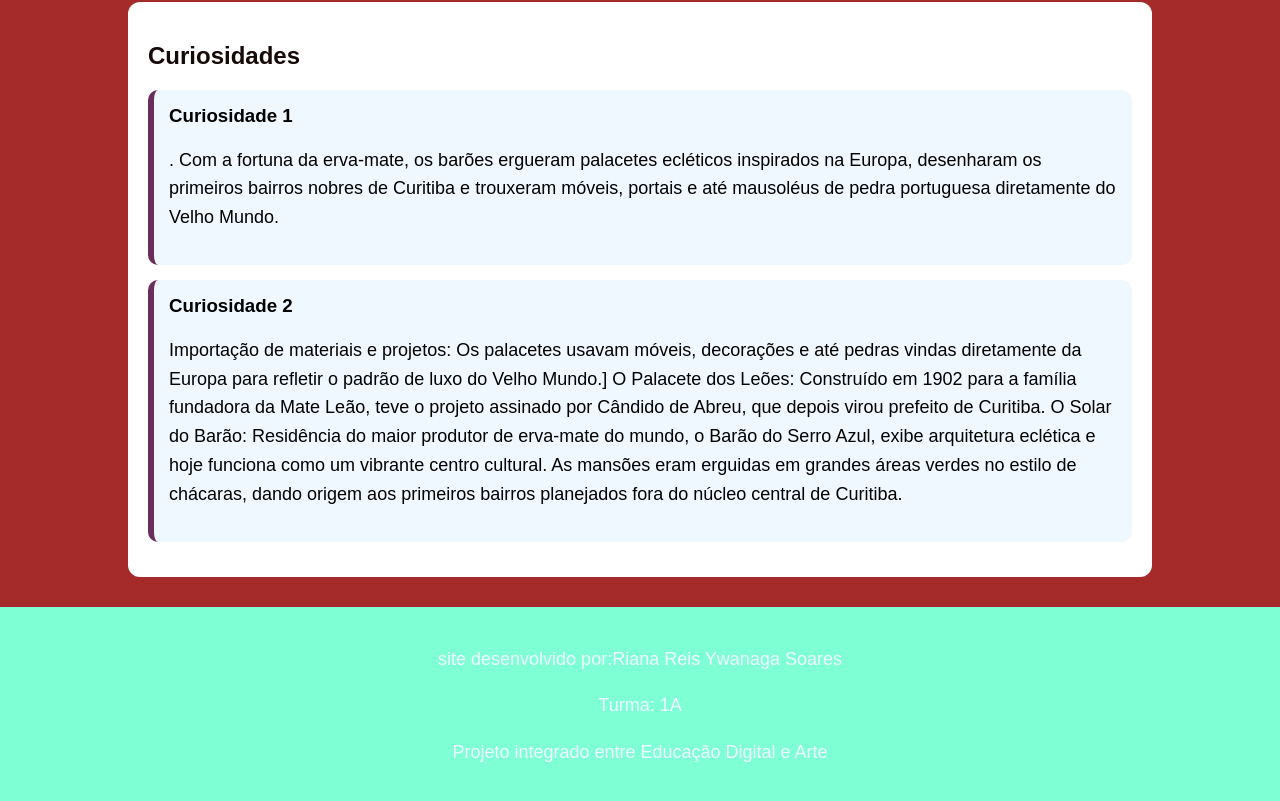
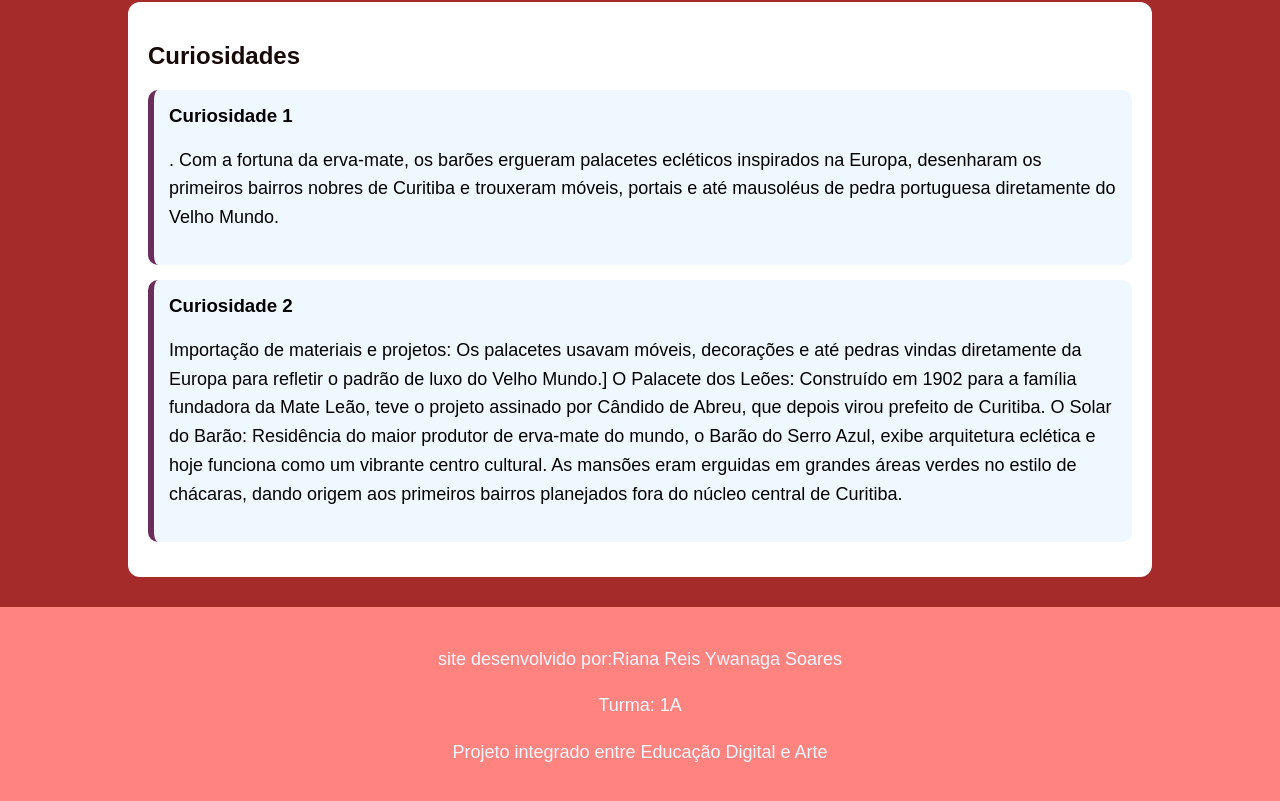
Before and after one commit to rianasoares-stack/arte.paranaense, a plain HTML site: page index.html in a window 1280 px wide. Shown: the part 2925-3726 px from the top of the page. Drawn offline with Linux system fonts and the light colour scheme.

Commit message:
alterei a cor

```diff
--- a/style.css
+++ b/style.css
@@ -79,7 +79,7 @@ figcaption {
 }
 
 footer {
-    background-color: aquamarine;
+    background-color: rgb(255, 131, 127);
     color: aliceblue;
     text-align: center;
     padding: 20px;
```
